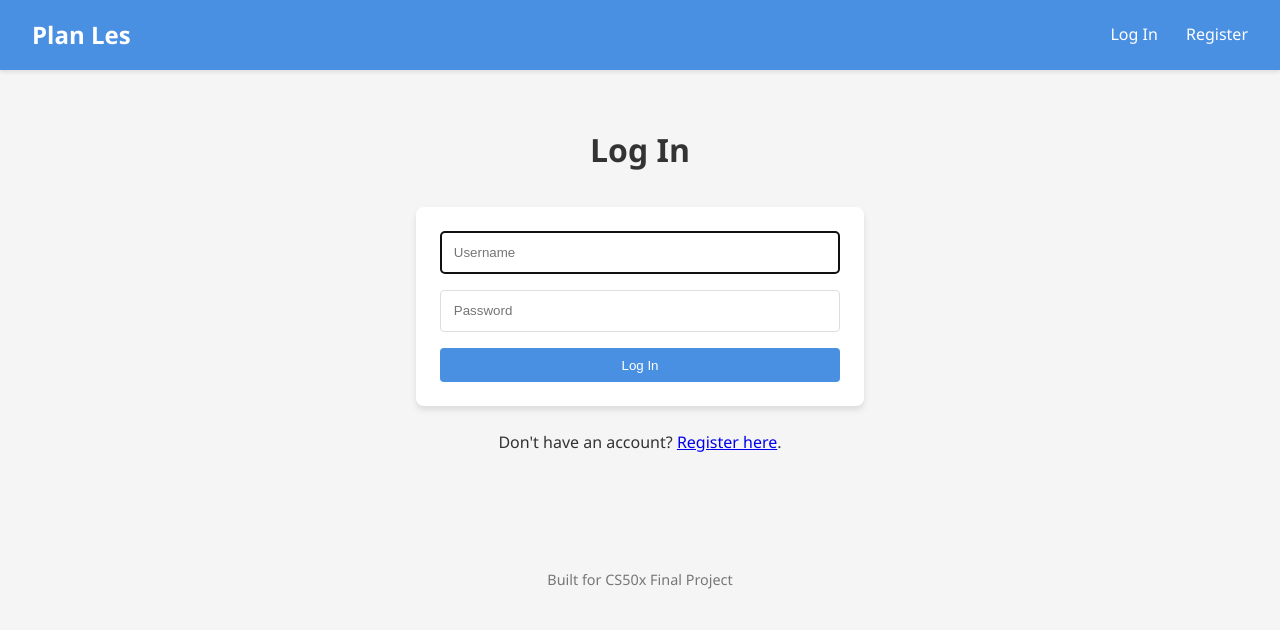
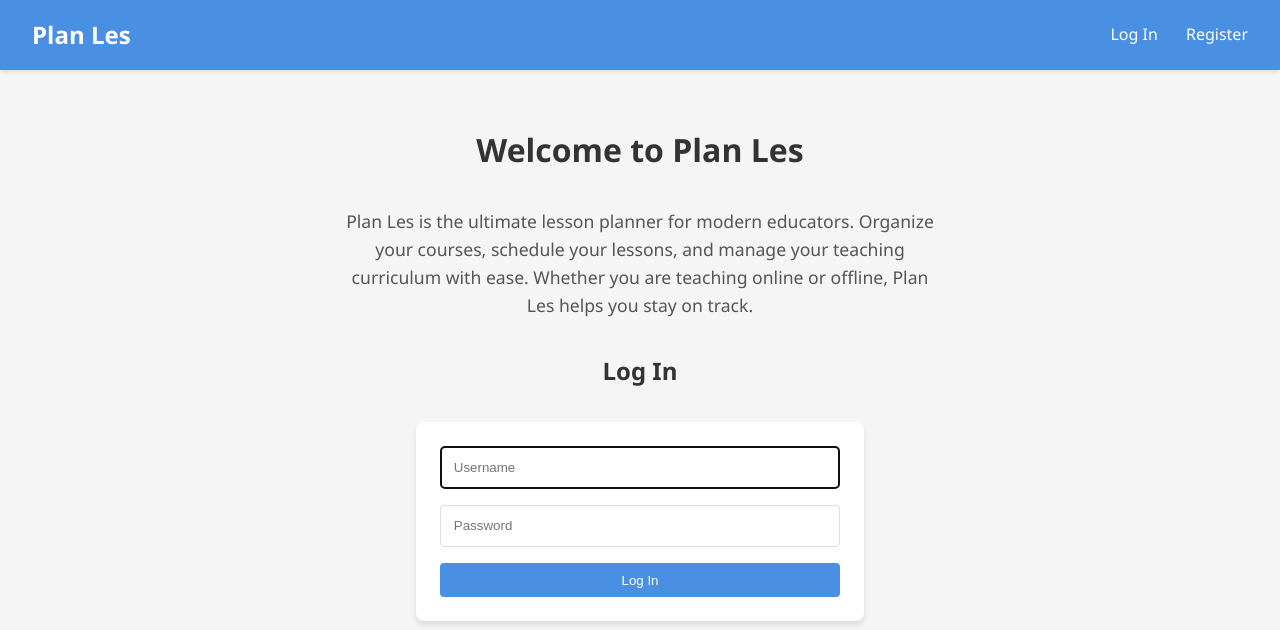
Before and after one commit to redblud/Plan-Les, a Flask app: page /login in a window 1280 px wide. Shown: the top 630 px of the page. Before the commit the page ends 589 px from the top, so only its background shows below. Run offline with Flask 3, Linux system fonts and the light colour scheme; some libraries are stand-ins or nearby versions.

Commit message:
Add app introduction to login page

```diff
--- a/templates/login.html
+++ b/templates/login.html
@@ -5,7 +5,16 @@ Log In
 {% endblock %}
 
 {% block body %}
-<h1 class="header">Log In</h1>
+<div style="text-align: center; margin-bottom: 2rem;">
+    <h1 class="header">Welcome to Plan Les</h1>
+    <p style="max-width: 600px; margin: 0 auto; color: #555; font-size: 1.1rem; line-height: 1.6;">
+        Plan Les is the ultimate lesson planner for modern educators.
+        Organize your courses, schedule your lessons, and manage your teaching curriculum with ease.
+        Whether you are teaching online or offline, Plan Les helps you stay on track.
+    </p>
+</div>
+
+<h2 style="text-align: center; margin-bottom: 1rem;">Log In</h2>
 
 <form action="/login" method="post" class="card">
     <div class="form-group">
```
